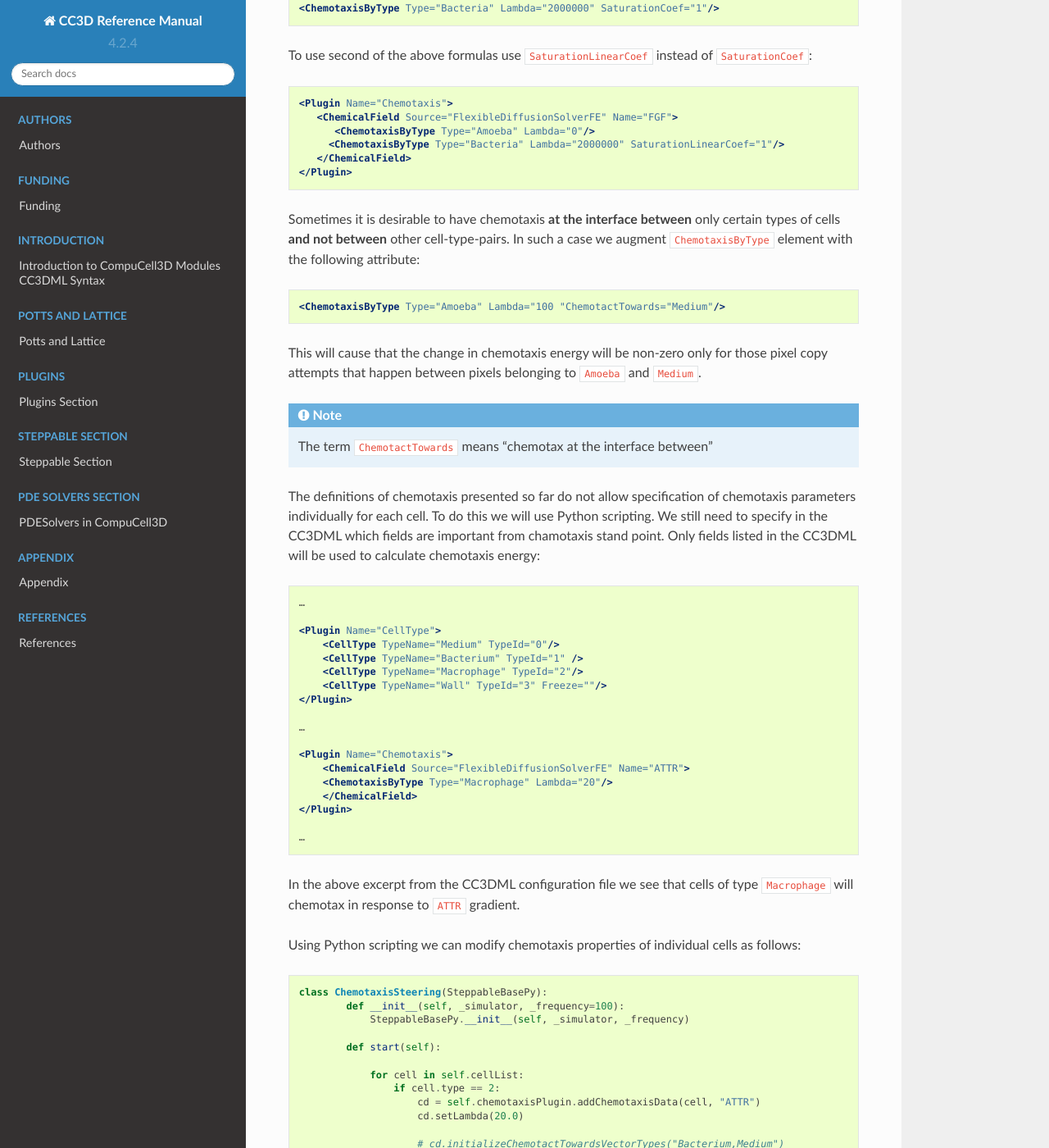
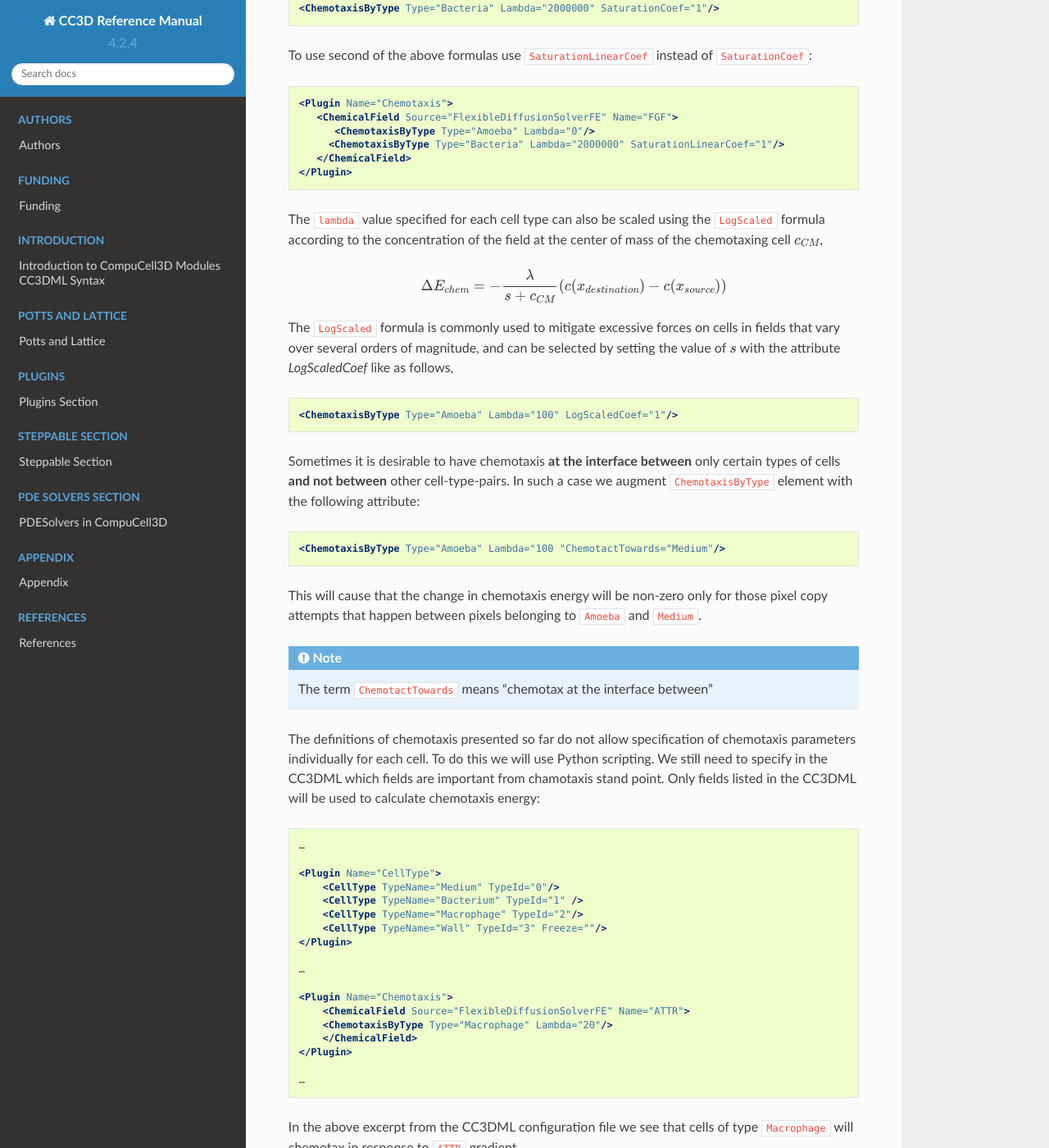
Before and after one commit to CompuCell3D/CompuCell3DReferenceManual, a Sphinx documentation site: the page built from docs/chemotaxis_plugin.rst, in a window 1280 px wide and 1400 px high, scrolled down 1524 px. Shown: the whole window at 82% size. Built offline with Sphinx 7.4.7 and the Read the Docs theme 2.0.0, drawn with Linux system fonts in a browser that asks for light colours; some of the changed text lies outside the part shown.

Commit message:
Added log-scaled chemotaxis

```diff
--- a/docs/chemotaxis_plugin.rst
+++ b/docs/chemotaxis_plugin.rst
@@ -104,6 +104,25 @@ To use second of the above formulas use ``SaturationLinearCoef`` instead of
        </ChemicalField>
     </Plugin>
 
+The ``lambda`` value specified for each cell type can also be scaled using the
+``LogScaled`` formula according to the concentration of the field at the center of mass of the
+chemotaxing cell :math:`c_{CM}`,
+
+.. math::
+    :nowrap:
+
+    \begin{eqnarray}
+        \Delta E_{chem} = -\frac{\lambda}{s + c_{CM}} \left ( c(x_{destination}) - c(x_{source}) \right )
+    \end{eqnarray}
+
+The ``LogScaled`` formula is commonly used to mitigate excessive forces on cells
+in fields that vary over several orders of magnitude, and can be selected
+by setting the value of :math:`s` with the attribute `LogScaledCoef` like as follows,
+
+.. code-block:: xml
+
+    <ChemotaxisByType Type="Amoeba" Lambda="100" LogScaledCoef="1"/>
+
 Sometimes it is desirable to have chemotaxis **at the interface
 between** only certain types of cells **and not between** other
 cell-type-pairs. In such a case we augment ``ChemotaxisByType`` element with
@@ -166,19 +185,15 @@ cells as follows:
            def start(self):
 
                for cell in self.cellList:
-                   if cell.type == 2:
+                   if cell.type == self.cell_type.Macrophage:
                        cd = self.chemotaxisPlugin.addChemotaxisData(cell, "ATTR")
                        cd.setLambda(20.0)
-
-                       # cd.initializeChemotactTowardsVectorTypes("Bacterium,Medium")
-                       cd.assignChemotactTowardsVectorTypes([0, 1])
-
+                       cd.assignChemotactTowardsVectorTypes([self.cell_type.Medium, self.cell_type.Bacterium])
                        break
 
            def step(self, mcs):
                for cell in self.cellList:
-                   if cell.type == 2:
-
+                   if cell.type == self.cell_type.Macrophage:
                        cd = self.chemotaxisPlugin.getChemotaxisData(cell, "ATTR")
                        if cd:
                            lam = cd.getLambda() - 3
@@ -186,7 +201,7 @@ cells as follows:
                        break
 
 In the ``start`` function for first encountered cell of type ``Macrophage``
-(``type==2``) we insert ``ChemotaxisData`` object (it determines chemotaxing
+(``type==self.cell_type.Macrophage``) we insert ``ChemotaxisData`` object (it determines chemotaxing
 properties) and initialize ``λ`` parameter to ``20``. We also initialize vector
 of cell types towards which Macrophage cell will chemotax (it will
 chemotax towards Medium and Bacterium cells). Notice the break statement
@@ -211,14 +226,11 @@ chemotaxis formula used. For example we may type:
 
     def start(self):
         for cell in self.cellList:
-            if cell.type == 2:
+            if cell.type == self.cell_type.Macrophage:
                 cd = self.chemotaxisPlugin.addChemotaxisData(cell, "ATTR")
                 cd.setLambda(20.0)
                 cd.setSaturationCoef(200.0)
-
-                # cd.initializeChemotactTowardsVectorTypes("Bacterium,Medium")
-                cd.assignChemotactTowardsVectorTypes([0, 1])
-
+                cd.assignChemotactTowardsVectorTypes([self.cell_type.Medium, self.cell_type.Bacterium])
                 break
 
 
@@ -229,6 +241,12 @@ would use:
 
     cd.setSaturationLinearCoef(2.0)
 
+To activate the ``LogScaled`` formula for a cell, we would use:
+
+.. code-block:: python
+
+    cd.setLogScaledCoef(3.0)
+
 .. warning::
 
     When you use chemotaxis plugin you have to make sure that
```
